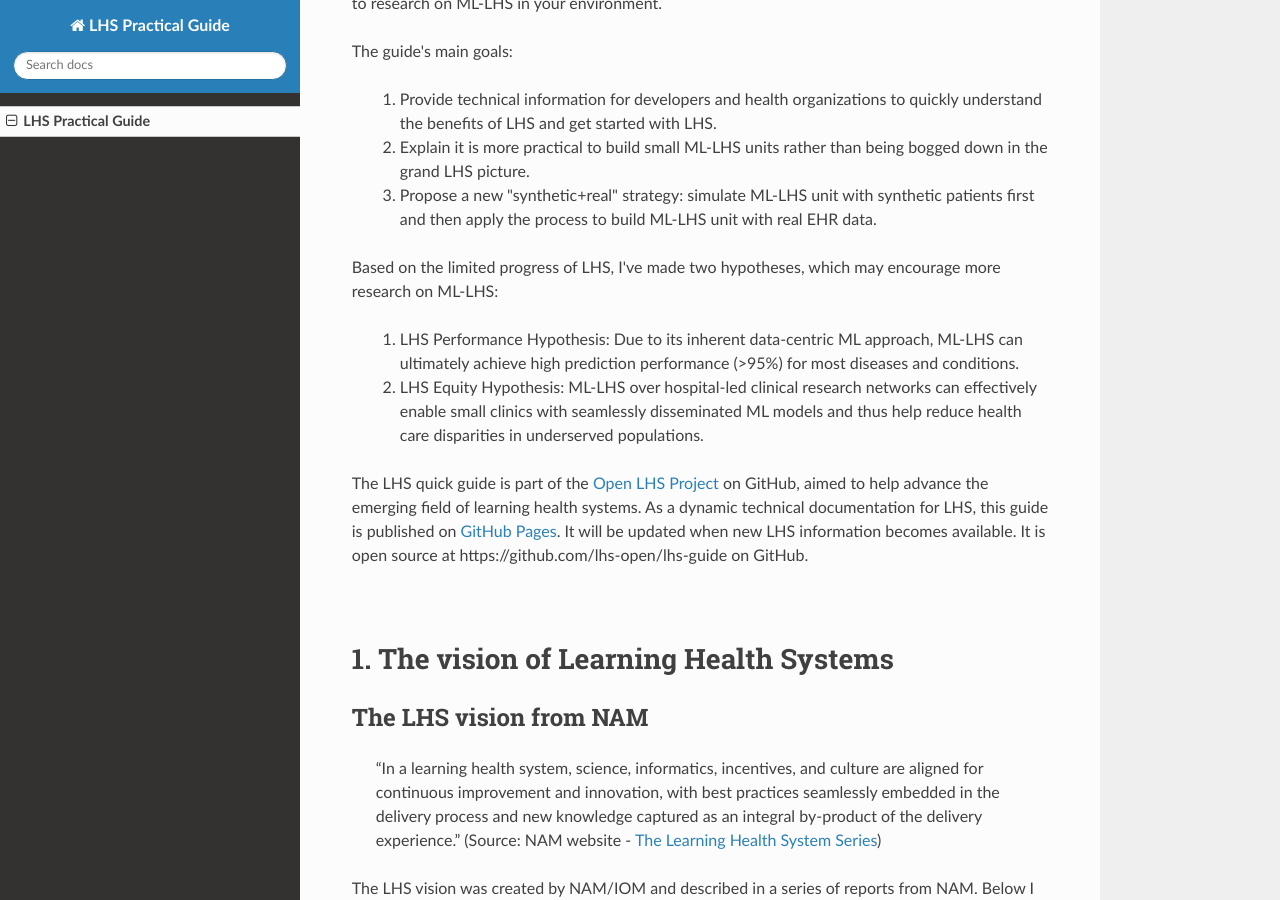
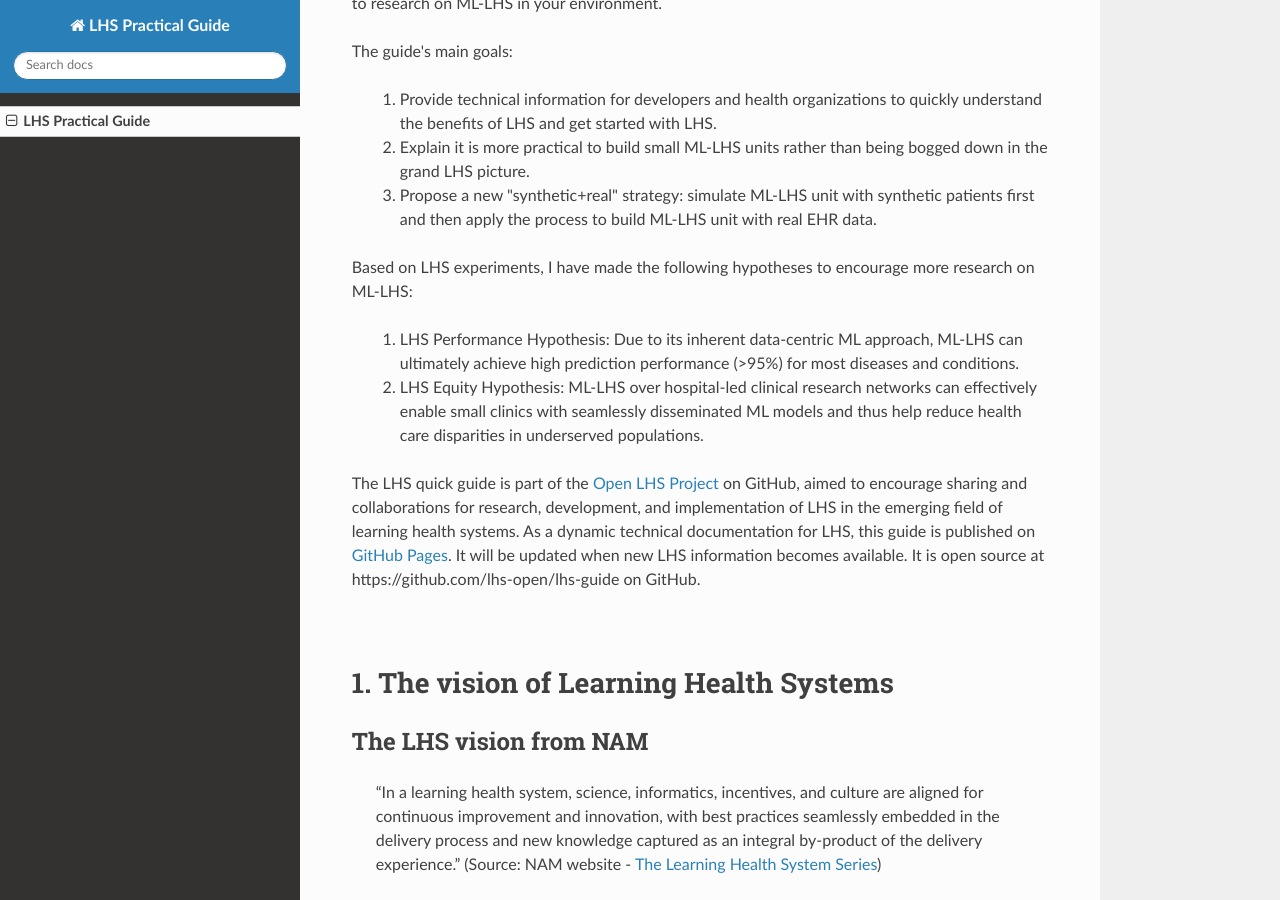
Before and after one commit to lhs-open/lhs-guide, an MkDocs documentation site: the page built from docs/index.md, in a window 1280 px wide and 900 px high, scrolled down 829 px. Built offline with MkDocs 1.6.1, drawn with Linux system fonts in a browser that asks for light colours; nearby versions of some CDN libraries.

```diff
--- a/docs/index.md
+++ b/docs/index.md
@@ -22,12 +22,12 @@ The guide's main goals:
 >2. Explain it is more practical to build small ML-LHS units rather than being bogged down in the grand LHS picture.
 >3. Propose a new "synthetic+real" strategy: simulate ML-LHS unit with synthetic patients first and then apply the process to build ML-LHS unit with real EHR data.
 
-Based on the limited progress of LHS, I've made two hypotheses, which may encourage more research on ML-LHS:
+Based on LHS experiments, I have made the following hypotheses to encourage more research on ML-LHS:
 
 >1. LHS Performance Hypothesis: Due to its inherent data-centric ML approach, ML-LHS can ultimately achieve high prediction performance (>95%) for most diseases and conditions.
 >2. LHS Equity Hypothesis: ML-LHS over hospital-led clinical research networks can effectively enable small clinics with seamlessly disseminated ML models and thus help reduce health care disparities in underserved populations.
 
-The LHS quick guide is part of the [Open LHS Project](https://github.com/lhs-open) on GitHub, aimed to help advance the emerging field of learning health systems. As a dynamic technical documentation for LHS, this guide is published on [GitHub Pages](https://lhs-open.github.io/lhs-guide/). It will be updated when new LHS information becomes available. It is open source at https://github.com/lhs-open/lhs-guide on GitHub.
+The LHS quick guide is part of the [Open LHS Project](https://github.com/lhs-open) on GitHub, aimed to encourage sharing and collaborations for research, development, and implementation of LHS in the emerging field of learning health systems. As a dynamic technical documentation for LHS, this guide is published on [GitHub Pages](https://lhs-open.github.io/lhs-guide/). It will be updated when new LHS information becomes available. It is open source at https://github.com/lhs-open/lhs-guide on GitHub.
 
 <br>
 
```
Also changed, not shown: README.md (+4 -9 lines).
